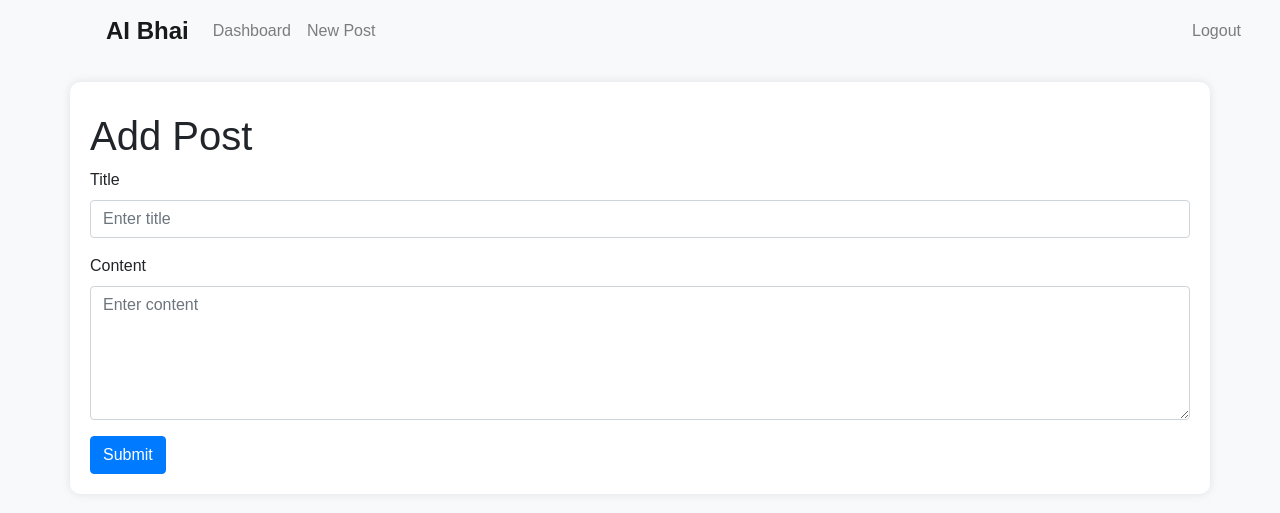
After one commit to MahdeeMushfiqueKamal/AI_Bhai_Pipeline, a Flask app: page /new_post in a window 1280 px wide. The commit adds this page. Shown: the top 513 px of the page. Run offline with Flask 2, Linux system fonts and the light colour scheme; the visitor is signed in with stand-in values (Sample User, id 1); some libraries are stand-ins or nearby versions.

Commit message:
updated the structure/design of the flask app

```diff
--- a/app/main.py
+++ b/app/main.py
@@ -1,9 +1,9 @@
-import json
 from flask import Flask, flash, get_flashed_messages, redirect, render_template, request, session, url_for
 import hashlib
 from datetime import timedelta
 from utils import get_db
 from pydantic import BaseModel
+import logging
 
 app = Flask(__name__)
 app.config["SECRET_KEY"] = "your_secret_key"
@@ -34,11 +34,9 @@ def login():
 
         user_profile = db.users.find_one({"username": username, "password": password}, projection={"_id": False})
 
-        print(f"user_profile: {user_profile}")
-
         if user_profile:
             user_profile = User.parse_obj(user_profile)
-            print(f"Logging user = {user_profile.username}")
+            logging.info(f"Logging user = {user_profile.username}")
             session.permanent = True
             session["user"] = user_profile.dict()
             return redirect(url_for("dashboard"))
@@ -48,7 +46,6 @@ def login():
 
     if request.method == "GET":
         flash_msg = get_flashed_messages()
-        print(f"flash_msg: {flash_msg}")
         return render_template("login.html", flash_msg=flash_msg)
 
 
@@ -66,12 +63,12 @@ def dashboard():
     return render_template("dashboard.html")
 
 
-@app.route("/add-post")
+@app.route("/new_post")
 def add_post():
     if "user" not in session:
         return redirect(url_for("login"))
 
-    return render_template("add_post.html")
+    return render_template("new_post.html")
 
 
 if __name__ == "__main__":
--- a/app/requirements.txt
+++ b/app/requirements.txt
@@ -1 +1,5 @@
-# pip install Flask Flask-Login Flask-Session
+Flask==2.2.3
+python-dotenv==1.0.0
+Werkzeug==2.2.3
+pymongo[srv]==4.2.0
+pydantic==1.10.2
--- /dev/null
+++ b/app/templates/base.html
@@ -0,0 +1,60 @@
+<!DOCTYPE html>
+<html lang="en">
+
+<head>
+    <meta charset="UTF-8">
+    <meta name="viewport" content="width=device-width, initial-scale=1.0">
+    <title>AI Bhai</title>
+    <link rel="stylesheet" href="https://stackpath.bootstrapcdn.com/bootstrap/4.5.2/css/bootstrap.min.css">
+    <link rel="stylesheet" href="https://stackpath.bootstrapcdn.com/font-awesome/4.7.0/css/font-awesome.min.css">
+    <style>
+        body {
+            background-color: #f8f9fa;
+            font-family: 'Arial', sans-serif;
+        }
+
+        .navbar {
+            background-color: #343a40;
+            color: white;
+        }
+
+        .navbar-brand {
+            font-size: 1.5rem;
+            font-weight: bold;
+        }
+
+        .navbar-nav .nav-link {
+            color: white;
+        }
+
+        .base_container {
+            background-color: white;
+            border-radius: 10px;
+            box-shadow: 0 0 10px rgba(0, 0, 0, 0.1);
+            margin-top: 20px;
+            padding: 20px;
+        }
+
+        .break {
+            min-height: 10px;
+        }
+    </style>
+</head>
+
+<body>
+    <!-- Navbar -->
+    {% include 'navbar.html' %}
+
+    <!-- Content Container -->
+    <div class="container base_container">
+        <div class="break"></div>
+        {% block body %} {% endblock %}
+    </div>
+
+    <!-- Scripts -->
+    <script src="https://code.jquery.com/jquery-3.5.1.slim.min.js"></script>
+    <script src="https://cdn.jsdelivr.net/npm/@popperjs/core@2.5.4/dist/umd/popper.min.js"></script>
+    <script src="https://stackpath.bootstrapcdn.com/bootstrap/4.5.2/js/bootstrap.min.js"></script>
+</body>
+
+</html>
--- /dev/null
+++ b/app/templates/navbar.html
@@ -0,0 +1,28 @@
+<nav class="navbar navbar-expand-lg navbar-light bg-light">
+    <div class="container-fluid" style="margin-left: 75px;">
+        <a class="navbar-brand" href="/"> AI Bhai</a>
+        <button class="navbar-toggler" type="button" data-toggle="collapse" data-target="#navbarNav"
+            aria-controls="navbarNav" aria-expanded="false" aria-label="Toggle navigation">
+            <span class="navbar-toggler-icon"></span>
+        </button>
+
+        <div class="collapse navbar-collapse" id="navbarNav">
+            <div class="navbar-nav mr-auto">
+                <a class="nav-item nav-link" href="/dashboard">Dashboard</a>
+                <a class="nav-item nav-link" href="/new_post">New Post</a>
+            </div>
+
+            <ul class="navbar-nav">
+                {% if 'user' in session %}
+                <li class="nav-item">
+                    <a class="nav-link" href="/logout">Logout</a>
+                </li>
+                {% else %}
+                <li class="nav-item">
+                    <a class="nav-link" href="/login">Login</a>
+                </li>
+                {% endif %}
+            </ul>
+        </div>
+    </div>
+</nav>
--- /dev/null
+++ b/app/templates/new_post.html
@@ -0,0 +1,18 @@
+{% extends 'base.html' %}
+
+{% block body %}
+
+<h1>Add Post</h1>
+<form>
+    <div class="form-group">
+        <label for="title">Title</label>
+        <input type="text" class="form-control" id="title" placeholder="Enter title">
+    </div>
+    <div class="form-group">
+        <label for="content">Content</label>
+        <textarea class="form-control" id="content" rows="5" placeholder="Enter content"></textarea>
+    </div>
+    <button type="submit" class="btn btn-primary">Submit</button>
+</form>
+
+{% endblock %}
```
Also changed, not shown: app/templates/add_post.html (deleted, +0 -34 lines), app/templates/dashboard.html (+4 -17 lines), app/templates/index.html (+11 -4 lines), app/templates/login.html (+7 -19 lines), output.txt (+12 -10 lines), app/static/background.jpg (added).
